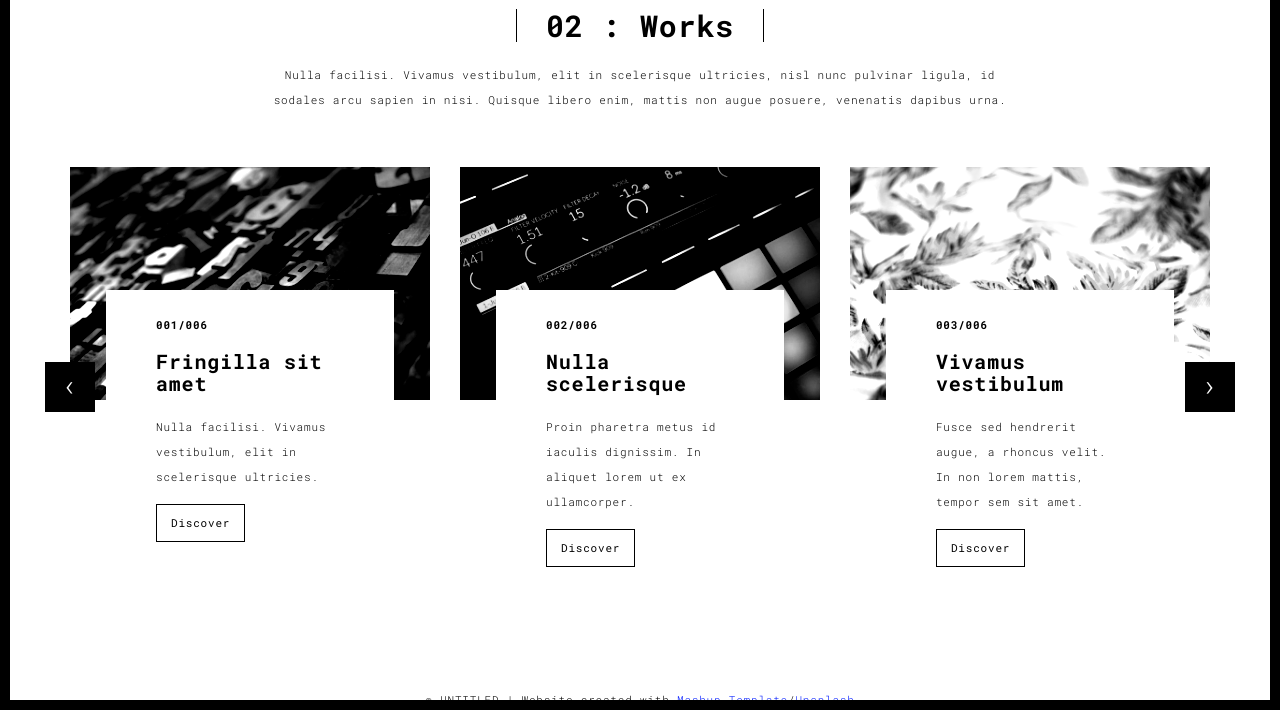
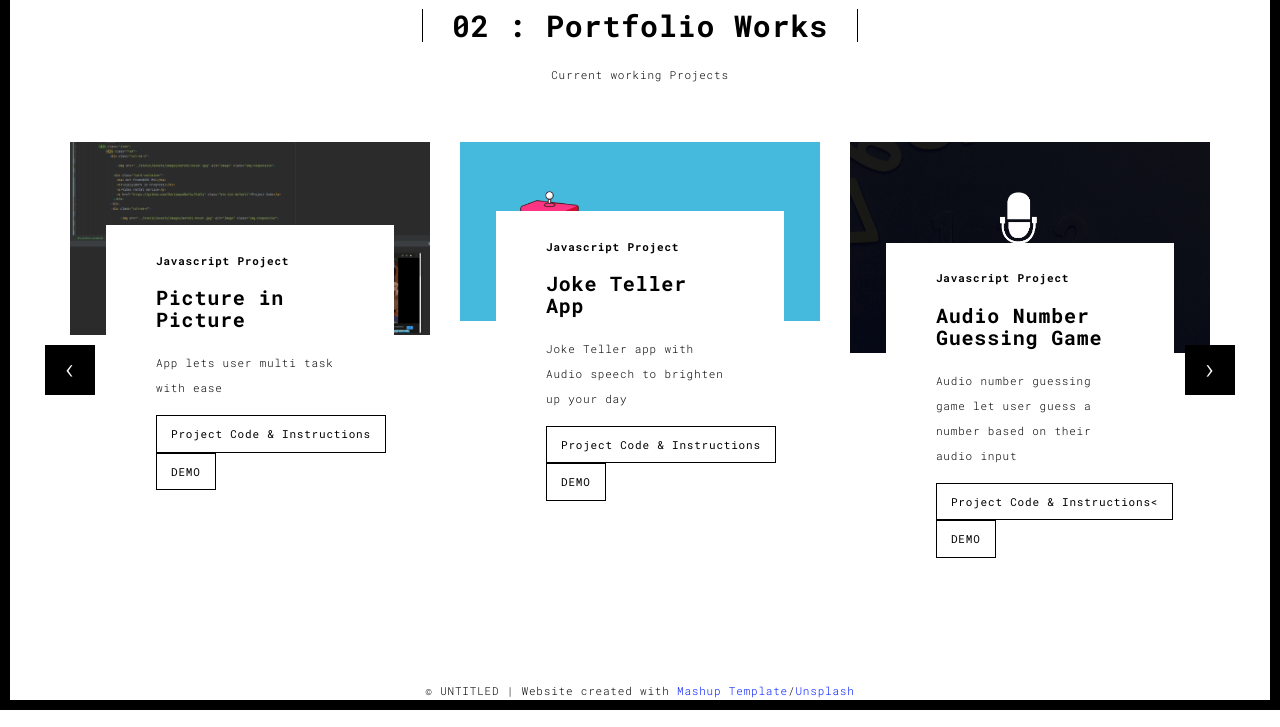
Before and after one commit to IshtiaqueNafis/protfolio, a Flask app: page /works.html in a window 1280 px wide. Shown: the part 90-817 px from the top of the page. Run offline with Flask 2, Linux system fonts and the light colour scheme; some libraries are stand-ins or nearby versions.

Commit message:
added project info detail

```diff
--- a/templates/works.html
+++ b/templates/works.html
@@ -7,8 +7,8 @@
 
       <div class="col-sm-8 col-sm-offset-2 section-container-spacer">
         <div class="text-center">
-          <h1 class="h2">02 : Works</h1>
-          <p>Nulla facilisi. Vivamus vestibulum, elit in scelerisque ultricies, nisl nunc pulvinar ligula, id sodales arcu sapien in nisi. Quisque libero enim, mattis non augue posuere, venenatis dapibus urna.</p>
+          <h1 class="h2">02 : Portfolio Works</h1>
+          <p>Current working Projects</p>
         </div>
       </div>
 
@@ -20,37 +20,36 @@
             <div class="item active">
                 <div class="row">
                     <div class="col-sm-4">
+                        <img src="../static/assets/images/picturetopicutre.PNG" alt="" class="img-responsive">
 
-                      <a href="./work.html" title="" class="black-image-project-hover">
-                        <img src="../static/assets/images/work01-hover.jpg" alt="" class="img-responsive">
-                      </a>
                       <div class="card-container card-container-lg">
-                        <h4>001/006</h4>
-                        <h3>Fringilla sit amet</h3>
-                        <p>Nulla facilisi. Vivamus vestibulum, elit in scelerisque ultricies.</p>
-                        <a href="./work.html" title="" class="btn btn-default">Discover</a>
+                        <h4>Javascript Project</h4>
+                        <h3>Picture in Picture</h3>
+                        <p>App lets user multi task with ease</p>
+                        <a href="https://github.com/IshtiaqueNafis/PictureinPicture" title="" class="btn btn-default">Project Code & Instructions</a>
+                        <a href="https://ishtiaquenafis.github.io/PictureinPicture/" title="" class="btn btn-default">DEMO</a>
                       </div>
                     </div>
                     <div class="col-sm-4">
-                      <a href="./work.html" title="" class="black-image-project-hover">
-                        <img src="../static/assets/images/work02-hover.jpg" alt="" class="img-responsive">
-                      </a>
+
+                        <img src="../static/assets/images/joker.PNG" alt="" class="img-responsive">
+
                       <div class="card-container card-container-lg">
-                        <h4>002/006</h4>
-                        <h3>Nulla scelerisque</h3>
-                        <p>Proin pharetra metus id iaculis dignissim. In aliquet lorem ut ex ullamcorper.</p>
-                        <a href="./work.html" title="" class="btn btn-default">Discover</a>
+                         <h4>Javascript Project</h4>
+                        <h3>Joke Teller App</h3>
+                        <p>Joke Teller app with Audio speech to brighten up your day</p>
+                        <a href="https://github.com/IshtiaqueNafis/Joke_Teller_App" title="" class="btn btn-default">Project Code & Instructions</a>
+                        <a href="https://ishtiaquenafis.github.io/Joke_Teller_App/" title="" class="btn btn-default">DEMO</a>
                       </div>
                     </div>
                     <div class="col-sm-4">
-                      <a href="./work.html" title="" class="black-image-project-hover">
-                        <img src="../static/assets/images/work03-hover.jpg" alt="" class="img-responsive">
-                      </a>
+                        <img src="../static/assets/images/number.PNG" alt="" class="img-responsive">
                       <div class="card-container card-container-lg">
-                        <h4>003/006</h4>
-                        <h3>Vivamus vestibulum</h3>
-                        <p>Fusce sed hendrerit augue, a rhoncus velit. In non lorem mattis, tempor sem sit amet.</p>
-                        <a href="./work.html" title="" class="btn btn-default">Discover</a>
+                         <h4>Javascript Project</h4>
+                        <h3>Audio Number Guessing Game</h3>
+                        <p>Audio number guessing game let user guess a number based on their audio input</p>
+                        <a href="https://github.com/IshtiaqueNafis/NumberGuessingGameSpeech" title="" class="btn btn-default">Project Code & Instructions<</a>
+                        <a href="https://ishtiaquenafis.github.io/NumberGuessingGameSpeech/" title="" class="btn btn-default">DEMO</a>
                       </div>
                     </div>
 
@@ -61,37 +60,37 @@
             <div class="item">
                 <div class="row">
                   <div class="col-sm-4">
-                    <a href="./work.html" class="black-image-project-hover">
-                      <img src="../static/assets/images/work02-hover.jpg" alt="Image" class="img-responsive">
-                    </a>
+
+                      <img src="../static/assets/images/vidly.PNG" alt="Image" class="img-responsive">
+
                     <div class="card-container">
-                      <h4>004/006</h4>
-                      <h3>Nulla scelerisque</h3>
-                      <p>Proin pharetra metus id iaculis dignissim. In aliquet lorem ut ex ullamcorper.</p>
-                      <a href="./work.html" class="btn btn-default">Discover</a>
+                      <h4>.Net FrameWORK MVC</h4>
+                      <h3>Vidly(Work in Progress)</h3>
+                      <p>Video rental service</p>
+                      <a href="https://github.com/IshtiaqueNafis/Vidly" class="btn btn-default">Project Code</a>
                     </div>
                   </div>
                    <div class="col-sm-4">
-                      <a href="./work.html" class="black-image-project-hover">
-                        <img src="../static/assets/images/work01-hover.jpg" alt="Image" class="img-responsive">
-                      </a>
+
+                        <img src="../static/assets/images/expense.PNG" alt="Image" class="img-responsive">
+
                       <div class="card-container">
-                        <h4>005/006</h4>
-                        <h3>Fringilla sit amet</h3>
-                        <p>Nulla facilisi. Vivamus vestibulum, elit in scelerisque ultricies.</p>
-                        <a href="./work.html" class="btn btn-default">Discover</a>
+                        <h4>.Net FrameWORKCORE MVC</h4>
+                        <h3>EXPENSE APP(WORK IN PROGRESS)</h3>
+                        <p>Keep track of your expense Report</p>
+                        <a href="https://github.com/IshtiaqueNafis/ExpneseApp" class="btn btn-default">Project Code</a>
                       </div>
                     </div>
 
                     <div class="col-sm-4">
-                      <a href="./work.html" class="black-image-project-hover">
-                        <img src="../static/assets/images/work03-hover.jpg" alt="Image" class="img-responsive">
-                      </a>
+
+                        <img src="../static/assets/images/contact%20manager.PNG" alt="Image" class="img-responsive">
+
                       <div class="card-container">
-                        <h4>006/006</h4>
-                        <h3>Vivamus vestibulum</h3>
-                        <p>Fusce sed hendrerit augue, a rhoncus velit. In non lorem mattis, tempor sem sit amet.</p>
-                        <a href="./work.html" class="btn btn-default">Discover</a>
+                        <h4>JAVA FX Project</h4>
+                        <h3>Contact Manager</h3>
+                        <p>Mange your Contacts with CRUD functions easily</p>
+                        <a href="https://github.com/IshtiaqueNafis/ContactManager" class="btn btn-default">Discover</a>
                       </div>
                     </div>
 
```
Also changed, not shown: static/assets/images/contact manager.PNG (added), static/assets/images/expense.PNG (added), static/assets/images/joker.PNG (added), static/assets/images/number.PNG (added), static/assets/images/picturetopicutre.PNG (added), static/assets/images/vidly.PNG (added).
